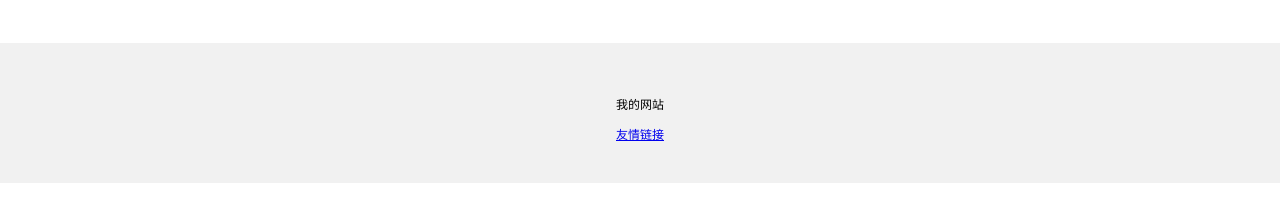
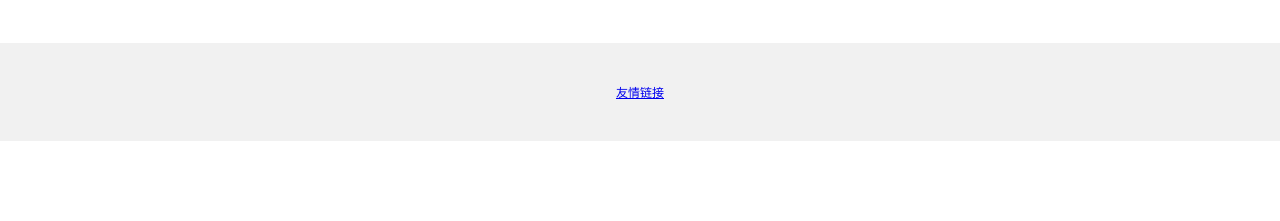
Before and after one commit to N-nann/index, a plain HTML site: page index.html in a window 1280 px wide. Shown: the part 521-742 px from the top of the page. Drawn offline with Linux system fonts and the light colour scheme.

Commit message:
Update index.html

```diff
--- a/index.html
+++ b/index.html
@@ -34,7 +34,7 @@
         padding: 40px;
         font-size: 12px;
         ">
-            <p>我的网站</p>
+            <!-- <p>我的网站</p> -->
             <a href="https://baike.baidu.com/item/%E8%8F%9C%E7%8B%97/59137544?fr=ge_ala">友情链接</a>
         </div>  <!-- 第三个盒子 -->
     </body>
```
